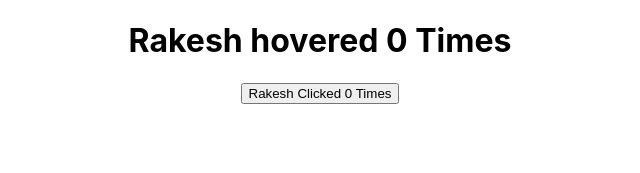
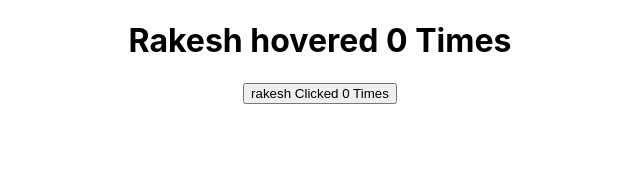
Before and after one commit to TheRakeshPurohit/ReactLearning, a React (Create React App) app: page / in a window 1280 px wide. Shown: the top 173 px of the page, without its empty margins (320-960 px from the left). Built offline with nearby package versions, Linux system fonts and the light colour scheme.

Commit message:
Higher Order Components-2

```diff
--- a/src/App.js
+++ b/src/App.js
@@ -5,7 +5,7 @@ import ClickCounter from './components/ClickCounter';
 function App() {
   return (
     <div className="App">
-      <ClickCounter />
+      <ClickCounter name="rakesh" />
       {/* <ErrorBoundry>
       <Hero heroName="Batman" />
       </ErrorBoundry>
--- a/src/components/ClickCounter.js
+++ b/src/components/ClickCounter.js
@@ -8,11 +8,11 @@ class ClickCounter extends Component {
         const { count, incrementCount } = this.props
         return (
             <div>
-                <HoverCounter />
+                <HoverCounter name="Rakesh" />
                 <button onClick={incrementCount}> {this.props.name} Clicked {count} Times</button>
             </div>
         )
     }
 }
 
-export default UpdatedComponent(ClickCounter)
+export default UpdatedComponent(ClickCounter, 5)
--- a/src/components/HoverCounter.js
+++ b/src/components/HoverCounter.js
@@ -13,4 +13,4 @@ class HoverCounter extends Component {
     }
 }
 
-export default UpdatedComponent(HoverCounter)
+export default UpdatedComponent(HoverCounter, 10)
--- a/src/components/withCounter.js
+++ b/src/components/withCounter.js
@@ -1,6 +1,6 @@
 import React from 'react'
 
-const UpdatedComponent = (OriginalComponent) => {
+const UpdatedComponent = (OriginalComponent, IncrementNumber) => {
     class NewComponent extends React.Component{
         constructor(props) {
             super(props)
@@ -12,7 +12,7 @@ const UpdatedComponent = (OriginalComponent) => {
 
         incrementCount = () => {
             this.setState(prevState =>{
-                return {count: prevState.count + 1}
+                return {count: prevState.count + IncrementNumber}
             })
         }
 
@@ -20,7 +20,8 @@ const UpdatedComponent = (OriginalComponent) => {
             return <OriginalComponent
                         count={this.state.count}
                         incrementCount={this.incrementCount}
-                        name="Rakesh" />
+                        {...this.props}
+                        />
         }
     }
     return NewComponent
```
